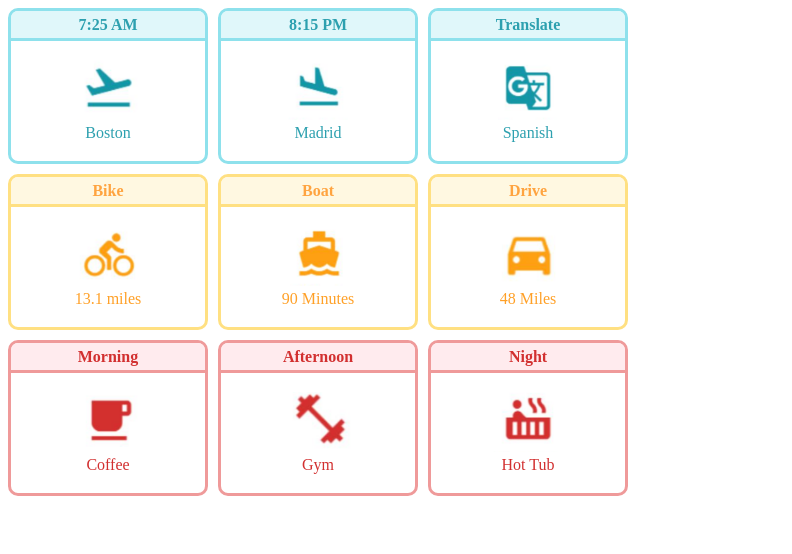
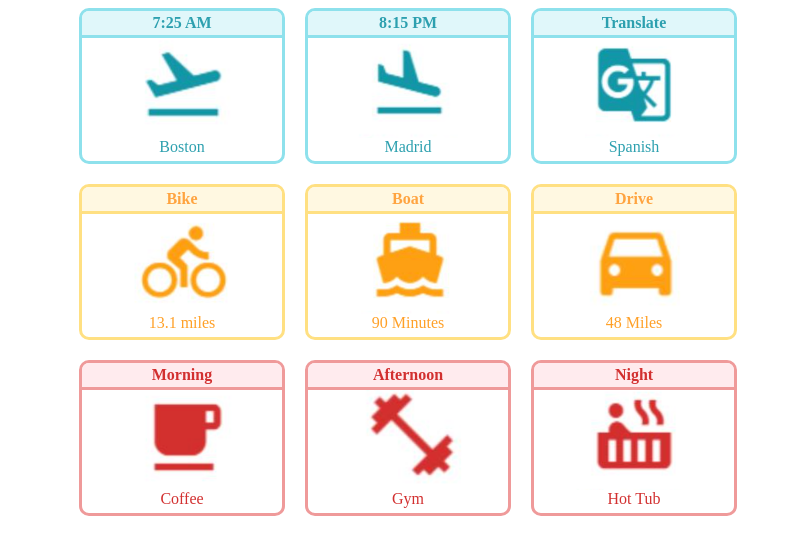
Before and after one commit to WonKim-Stat/Takeo, a plain HTML site: page assignment-grid/grid-homework.html in a window 1280 px wide. Shown: the whole page, without its empty margins (0-792 px from the left). Drawn offline with Linux system fonts and the light colour scheme.

Commit message:
Update grid-homework.html

```diff
--- a/assignment-grid/grid-homework.html
+++ b/assignment-grid/grid-homework.html
@@ -10,45 +10,68 @@
         margin: 0%;
       }
       .overall-grid {
-        display: grid;
-        grid-template-columns: 200px 200px 200px;
-        row-gap: 10px;
-        column-gap: 10px;
+        display: flex;
+        flex-direction: column;
+        align-items: center;
+        row-gap: 20px;
+        column-gap: 20px;
+        max-width: 800px;
+        /* background-color: yellow;                                                                                                                                                                                                                                                                                                                                                                                                                                                                                                                                                                                                                                                                         */ */
       }
+      .blue,
+      .red,
+      .orange {
+        display: flex;
+        flex-direction: row;
+        flex-wrap: wrap;
+        row-gap: 20px;
+        column-gap: 20px;
+        min-width: 150px;
+        /* background-color: red;; */
+      }
+
       .blue-grid {
-        display: grid;
-        grid-template-rows: 30px 120px;
+        display: flex;
+        flex-direction: column;
         border-color: #8ee1ec;
         border-style: solid;
         border-width: 3px;
         border-radius: 10px;
         overflow: hidden;
         color: #2da0af;
+        width: 200px;
+        height: 150px;
       }
       .orange-grid {
-        display: grid;
-        grid-template-rows: 30px 120px;
+        display: flex;
+        flex-direction: column;
         border-color: #ffe082;
         border-style: solid;
         border-width: 3px;
         border-radius: 10px;
         overflow: hidden;
         color: #ffa027;
+        width: 200px;
+        height: 150px;
       }
       .red-grid {
-        display: grid;
-        grid-template-rows: 30px 120px;
+        display: flex;
+        flex-direction: column;
         border-color: #ef9a9a;
         border-style: solid;
         border-width: 3px;
         border-radius: 10px;
         overflow: hidden;
         color: #d23030;
+        width: 200px;
+        height: 150px;
       }
       .blue-title {
         background-color: #e0f7fa;
         border-color: #8ee1ec;
         border-bottom: solid 3px #8ee1ec;
+        padding-top: 3px;
+        padding-bottom: 3px;
 
         color: #2da0af;
         font-weight: bold;
@@ -60,6 +83,8 @@
         background-color: #fff8e1;
         border-color: #ffa440;
         border-bottom: solid 3px #ffe082;
+        padding-top: 3px;
+        padding-bottom: 3px;
 
         color: #ffa440;
         font-weight: bold;
@@ -71,6 +96,8 @@
         background-color: #ffebee;
         border-color: #d23030;
         border-bottom: solid 3px #ef9a9a;
+        padding-top: 3px;
+        padding-bottom: 3px;
 
         color: d23030;
         font-weight: bold;
@@ -82,7 +109,8 @@
         text-align: center;
       }
       img {
-        height: 60px;
+        display: flex;
+        height: 100px;
         text-align: center;
       }
       .content {
@@ -90,11 +118,13 @@
         flex-direction: column;
         justify-content: center;
         align-items: center;
+        padding-bottom: 3px;
       }
     </style>
   </head>
   <body>
     <div class="overall-grid">
+      <div class="blue">
         <div class="blue-grid">
           <div class="blue-title">7:25 AM</div>
           <div class="content">
@@ -116,7 +146,8 @@
             <div><p>Spanish</p></div>
           </div>
         </div>
-
+      </div>
+      <div class="orange">
         <div class="orange-grid">
           <div class="orange-title">Bike</div>
           <div class="content">
@@ -138,7 +169,9 @@
             <div><p>48 Miles</p></div>
           </div>
         </div>
+      </div>
 
+      <div class="red">
         <div class="red-grid">
           <div class="red-title">Morning</div>
           <div class="content">
@@ -161,5 +194,6 @@
           </div>
         </div>
       </div>
+    </div>
   </body>
 </html>
```
Lines whose indentation alone changed are shown as unchanged.
